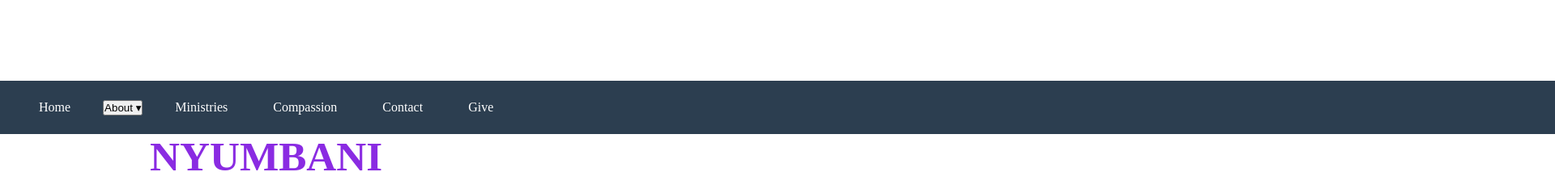
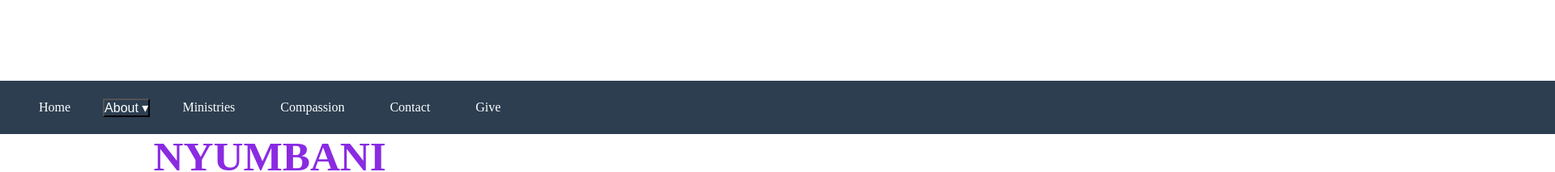
Before and after one commit to monalisasabina/munjiti-frontend, a React (Vite) app: page / in a window 1280 px wide. Shown: the top 213 px of the page at 81% size, 1920 px wide, since content can reach past the window. Built offline with nearby package versions, Linux system fonts and the light colour scheme.

Commit message:
change on about nav button

```diff
--- a/src/Components/nav.css
+++ b/src/Components/nav.css
@@ -38,8 +38,14 @@ nav {
   }
 
   button:hover {
-    background-color: #34495e;
+    background-color: wheat;
     border-radius: 5px;
+  }
+
+  .about{
+    background-color: #2c3e50;
+    color: #fff;
+    font-size: 1rem;
   }
 
   /* Dropdown menu styles */
--- a/src/Components/navbar.jsx
+++ b/src/Components/navbar.jsx
@@ -19,7 +19,7 @@ function NavBar(){
 
             {/* Dropdown */}
             <div className="nav-link">
-                <button onClick={() =>setShowDropdown(!showDropdown)} >About ▾</button>
+                <button className="about" onClick={() =>setShowDropdown(!showDropdown)} >About ▾</button>
 
                 {showDropdown && (
 
```
